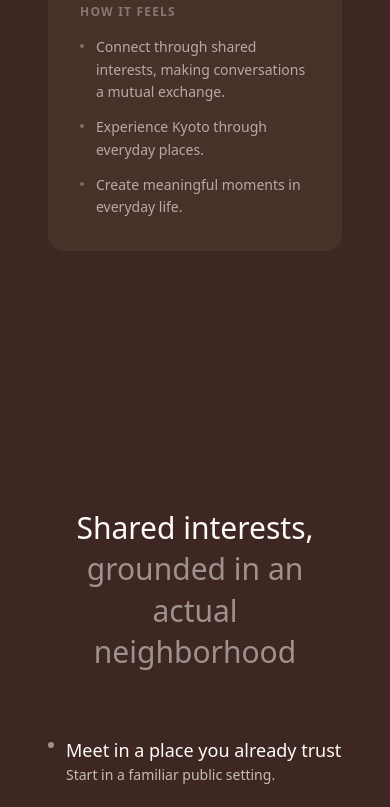
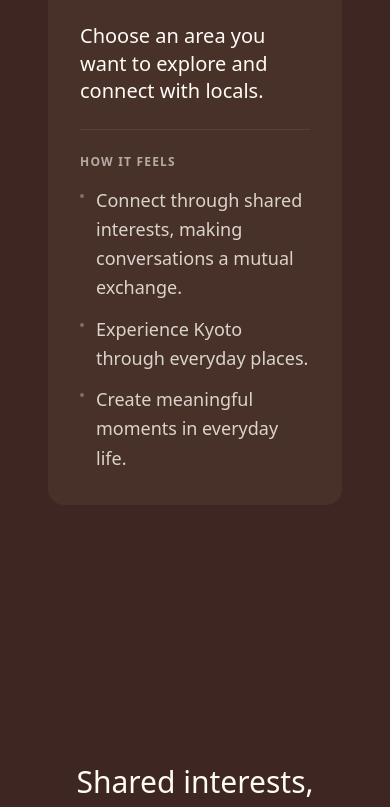
Before and after one commit to C33620/Koffe-landing-page, a React (Vite) app: page / in a window 390 px wide. Shown: the part 2693-3500 px from the top of the page. Built offline with nearby package versions, Linux system fonts and the light colour scheme.

Commit message:
Improve responsive for safari + text contrast

```diff
--- a/src/App.tsx
+++ b/src/App.tsx
@@ -48,6 +48,7 @@ export default function App() {
 
         <p
           aria-hidden="true"
+          className="[@media(max-width:530px)_and_(max-height:760px)]:hidden"
           style={{
             position: "fixed",
             bottom: "calc(env(safe-area-inset-bottom, 0px) + 58px)",
--- a/src/components/CoffeeCarafe.tsx
+++ b/src/components/CoffeeCarafe.tsx
@@ -65,7 +65,7 @@ export default function CoffeeCarafe({
   }, [fillHeight, onButtonHit]);
 
   return (
-    <>
+    <div className="[@media(max-width:530px)_and_(max-height:760px)]:hidden">
       {/* Fixed shadow - doesn't rotate */}
       <div
         className="fixed top-24 right-8 md:right-12 pointer-events-none"
@@ -348,6 +348,6 @@ export default function CoffeeCarafe({
           }}
         />
       </div>
-    </>
+    </div>
   );
 }
--- a/src/components/Footer.tsx
+++ b/src/components/Footer.tsx
@@ -27,9 +27,9 @@ export default function Footer() {
       {/* Content — sits in the open centre of the illustration */}
       <div
         className=" absolute bottom-1 left-1/2 -translate-x-1/2 z-10 max-w-6xl mx-auto
-       px-6 py-10 sm:py-14 flex flex-col  gap-3 text-center text-nowrap min-h-35"
+       px-6 py-10 sm:py-14 flex flex-col  gap-3 text-center text-nowrap min-h-35 [@media(max-width:530px)_and_(max-height:760px)]:bottom-0"
       >
-        <p className="text-sm text-[#FFFCF5]/40">
+        <p className="text-sm text-[#FFFCF5]/40 [@media(max-width:530px)_and_(max-height:760px)]:pt-32">
           Share culture over a coffee.
         </p>
         <p className="text-xs text-[#FFFCF5]/25">
--- a/src/components/Hero.tsx
+++ b/src/components/Hero.tsx
@@ -6,7 +6,7 @@ interface HeroProps {
 export default function Hero({ isFixed = false }: HeroProps) {
   return (
     <section
-      className="min-h-screen flex flex-col items-center justify-center px-6 py-20 pt-50 md:pt-24"
+      className="min-h-screen flex flex-col items-center justify-center px-6 py-20 pt-50 md:pt-24 [@media(max-width:530px)_and_(max-height:760px)]:pt-28"
       style={{
         position: isFixed ? "fixed" : "relative",
         top: isFixed ? 0 : "auto",
--- a/src/components/LocalTrust.tsx
+++ b/src/components/LocalTrust.tsx
@@ -54,10 +54,10 @@ export default function LocalTrust() {
 
                   {/* Text block — wraps aligned with its own start edge */}
                   <div>
-                    <span className="font-medium text-[#FFFCF5] text-lg lg:text-xl block">
+                    <span className="font-medium text-[#FFFCF5] text-xl block">
                       {photo.headline}
                     </span>
-                    <span className="block text-[#FFFCF5]/70">
+                    <span className="block text-[#FFFCF5]/70 text-lg md:text-base">
                       {photo.subheadline}
                     </span>
                   </div>
--- a/src/components/WaitlistButton.tsx
+++ b/src/components/WaitlistButton.tsx
@@ -27,7 +27,7 @@ export default function WaitlistButton({
 
   return (
     <div
-      className="fixed pointer-events-none w-full flex justify-center px-6 pt-14 md:pt-0"
+      className="fixed pointer-events-none w-full flex justify-center px-6 pt-14 md:pt-0 [@media(max-width:530px)_and_(max-height:760px)]:pt-4"
       style={{
         top: "calc(50vh + 160px)",
         zIndex: 35,
--- a/src/components/WhoIsItFor.tsx
+++ b/src/components/WhoIsItFor.tsx
@@ -57,7 +57,7 @@ export default function WhoIsItFor() {
               </span>
 
               {/* Tagline */}
-              <p className="text-lg md:text-xl text-[#FFFCF5] font-medium leading-snug">
+              <p className="text-xl text-[#FFFCF5] font-medium leading-snug">
                 {audience.tagline}
               </p>
 
@@ -69,18 +69,14 @@ export default function WhoIsItFor() {
 
               {/* How it feels */}
               <div className="flex flex-col gap-4">
-                <span
-                  className="text-xs uppercase tracking-widest font-semibold"
-                  style={{ color: "rgba(255, 252, 245, 0.35)" }}
-                >
+                <span className="text-xs uppercase tracking-widest font-semibold  text-[#FFFCF5]/60">
                   How it feels
                 </span>
                 <ul className="flex flex-col gap-3">
                   {audience.feels.map((feel, i) => (
                     <li
                       key={i}
-                      className="flex items-start gap-3 text-sm md:text-base leading-relaxed"
-                      style={{ color: "rgba(255, 252, 245, 0.6)" }}
+                      className="flex items-start gap-3 text-lg md:text-base leading-relaxed  text-[#FFFCF5]/80"
                     >
                       {/* Small dot marker */}
                       <span
```
